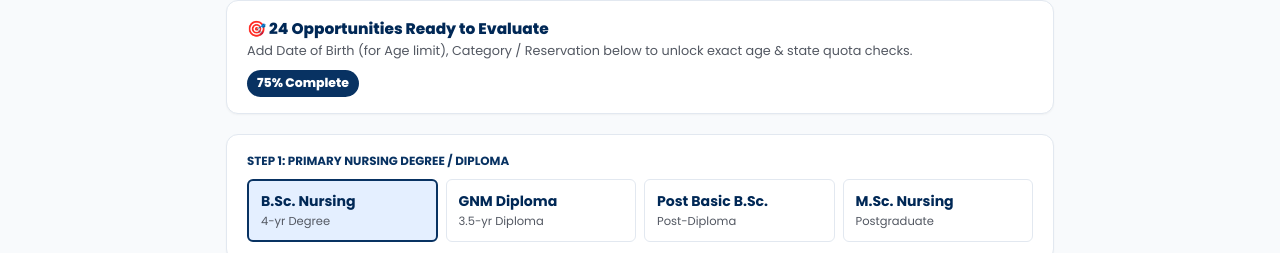
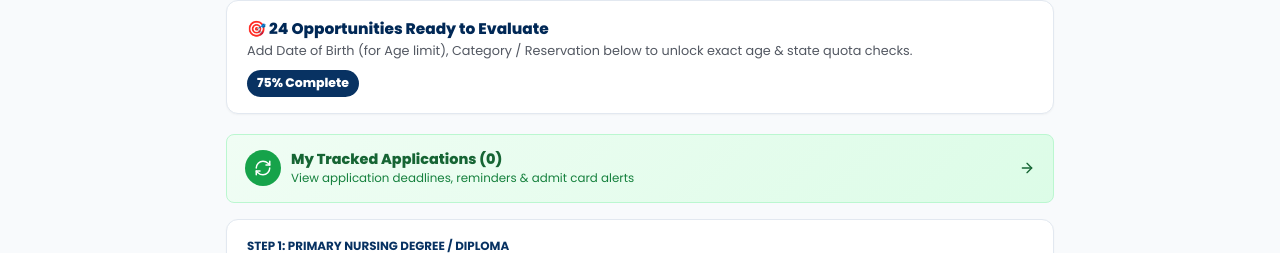
Before and after one commit to Flukeshotz/Career-Intelligence-Nurse, a Next.js app: page /profile in a window 1280 px wide. Shown: the part 160-413 px from the top of the page. Built offline with nearby package versions, Linux system fonts and the light colour scheme; no server answers.

Commit message:
fix(nav): set Abroad permanently in bottom navigation and move Tracked Applications into Profile

```diff
--- a/src/app/profile/page.tsx
+++ b/src/app/profile/page.tsx
@@ -1,6 +1,7 @@
 'use client';
 
 import React, { useState, useEffect } from 'react';
+import Link from 'next/link';
 import {
   ShieldCheck,
   Upload,
@@ -9,6 +10,7 @@ import {
   Check,
   ArrowRight,
   Award,
+  RefreshCw,
 } from 'lucide-react';
 import {
   UserProfile,
@@ -16,6 +18,7 @@ import {
   saveUserProfile,
   calculateProfileReadiness,
   calculateAge,
+  getTrackedOpportunities,
 } from '@/lib/user-store';
 import { ResumeUploadModal } from '@/components/profile/ResumeUploadModal';
 
@@ -60,6 +63,7 @@ export default function ProfilePage() {
   const [profile, setProfile] = useState<UserProfile | null>(null);
   const [isResumeModalOpen, setIsResumeModalOpen] = useState(false);
   const [savedSuccess, setSavedSuccess] = useState(false);
+  const [trackedCount, setTrackedCount] = useState(0);
 
   useEffect(() => {
     const loaded = getUserProfile();
@@ -73,6 +77,8 @@ export default function ProfilePage() {
         qualificationsList: [{ code: 'bsc_nursing', name: 'B.Sc. Nursing', isPrimary: true }],
       }
     );
+    const tracked = getTrackedOpportunities();
+    setTrackedCount(tracked.length);
   }, []);
 
   if (!profile) return null;
@@ -167,6 +173,37 @@ export default function ProfilePage() {
           <span>Profile changes saved securely.</span>
         </div>
       )}
+
+      {/* ── Tracked Applications Gateway ── */}
+      <Link
+        href="/cycles"
+        style={{
+          display: 'flex',
+          alignItems: 'center',
+          justifyContent: 'space-between',
+          padding: '14px 18px',
+          borderRadius: 'var(--radius-md)',
+          background: 'linear-gradient(135deg, #f0fdf4 0%, #dcfce7 100%)',
+          border: '1px solid #bbf7d0',
+          textDecoration: 'none',
+          marginBottom: '16px',
+        }}
+      >
+        <div style={{ display: 'flex', alignItems: 'center', gap: '10px' }}>
+          <div style={{ width: '36px', height: '36px', borderRadius: '50%', background: '#16a34a', color: '#ffffff', display: 'flex', alignItems: 'center', justifyContent: 'center', flexShrink: 0 }}>
+            <RefreshCw size={18} />
+          </div>
+          <div>
+            <div style={{ fontSize: '0.90rem', fontWeight: 800, color: '#166534' }}>
+              My Tracked Applications ({trackedCount})
+            </div>
+            <div style={{ fontSize: '0.74rem', color: '#15803d' }}>
+              View application deadlines, reminders &amp; admit card alerts
+            </div>
+          </div>
+        </div>
+        <ArrowRight size={16} color="#166534" />
+      </Link>
 
       {/* ── 3. Ultra-Fast 3-Card Zero-Typing Matrix ── */}
       <div style={{ display: 'flex', flexDirection: 'column', gap: '16px' }}>
--- a/src/components/layout/BottomNav.tsx
+++ b/src/components/layout/BottomNav.tsx
@@ -2,20 +2,13 @@
 
 import Link from 'next/link';
 import { usePathname } from 'next/navigation';
-import { Home, Briefcase, GraduationCap, RefreshCw, Search } from 'lucide-react';
-import { useEffect, useState } from 'react';
-import { getTrackedOpportunities } from '@/lib/user-store';
+import { Home, Briefcase, GraduationCap, Plane, Search } from 'lucide-react';
+import { useState } from 'react';
 import { GlobalSearchModal } from './GlobalSearchModal';
 
 export function BottomNav() {
   const pathname = usePathname();
-  const [trackedCount, setTrackedCount] = useState(0);
   const [searchOpen, setSearchOpen] = useState(false);
-
-  useEffect(() => {
-    const items = getTrackedOpportunities();
-    setTrackedCount(items.length);
-  }, [pathname]);
 
   const isActive = (path: string) => {
     if (path === '/nursing') {
@@ -72,30 +65,9 @@ export function BottomNav() {
           <span>Jobs</span>
         </Link>
 
-        <Link href="/cycles" className={`sc-tab-item ${isActive('/cycles') ? 'active' : ''}`} style={{ position: 'relative' }}>
-          <RefreshCw size={22} color={isActive('/cycles') ? '#083262' : '#64748b'} />
-          <span>Tracked</span>
-          {trackedCount > 0 && (
-            <span
-              style={{
-                position: 'absolute',
-                top: '4px',
-                right: '8px',
-                background: '#019035',
-                color: '#ffffff',
-                fontSize: '0.60rem',
-                fontWeight: 800,
-                width: '16px',
-                height: '16px',
-                borderRadius: '50%',
-                display: 'flex',
-                alignItems: 'center',
-                justifyContent: 'center',
-              }}
-            >
-              {trackedCount}
-            </span>
-          )}
+        <Link href="/nursing/abroad" className={`sc-tab-item ${isActive('/nursing/abroad') ? 'active' : ''}`}>
+          <Plane size={22} color={isActive('/nursing/abroad') ? '#083262' : '#64748b'} />
+          <span>Abroad</span>
         </Link>
       </nav>
 
```
